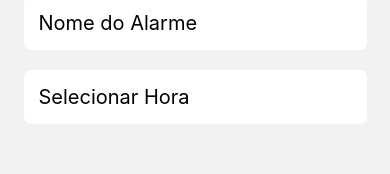
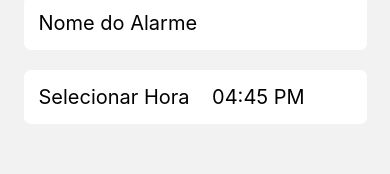
Before and after one commit to AugustoOmena/types-screens, a React Native app: screen /CriarAlarme in a window 390 px wide. Shown: the part 184-358 px from the top of the page. Built offline with nearby package versions, Linux system fonts and the light colour scheme.

Commit message:
Atualizando arquivos

```diff
--- a/App.tsx
+++ b/App.tsx
@@ -1,6 +1,6 @@
 import { NavigationContainer } from '@react-navigation/native';
 import { RootNavigator } from './src/navigation';
-import { styles } from './styles';
+import { styles } from './src/views/styles';
 
 export default function App() {
   return (
--- a/src/views/Onboarding/CriarAlarme/CriarAlarme.tsx
+++ b/src/views/Onboarding/CriarAlarme/CriarAlarme.tsx
@@ -42,14 +42,14 @@ const CriarAlarme = () => {
     };
 
     return (
-        <View style={styles.container}>
-            <ImageBackground source={require('../../../../assets/imagens/backgroundColor.png')} style={styles.image}>
+        <View style={styles.containerCriarAlarme}>
+            <ImageBackground source={require('../../../../assets/imagens/backgroundColor.png')} style={styles.imagemDeFundoNoTopo}>
                     <TouchableOpacity
                             onPress={() =>
                                 navigation.goBack()
                             }
                         >
-                        <View style={styles.voltarContainer}>
+                        <View style={styles.containerVoltarAnterior}>
                             <Image source={require('../../../../assets/imagens/seta-esquerda.png')} style={styles.imagemVoltar} />
                             <Text style={styles.textoVoltar}>Voltar</Text>
                         </View>
@@ -90,7 +90,7 @@ const CriarAlarme = () => {
                 )}
 
                 <TouchableOpacity onPress={() => setShowTimePicker(true)} style={styles.inputNomeDoAlarmeContainer}>
-                    <Text style={styles.inputText}>Selecionar Hora</Text>
+                    <Text style={styles.inputText}>Selecionar Hora    {hora.toLocaleTimeString([], { hour: '2-digit', minute: '2-digit' })}</Text>
                 </TouchableOpacity>
 
             </View>
--- a/src/views/Onboarding/CriarAlarme/Styles-Criar-Alarme.tsx
+++ b/src/views/Onboarding/CriarAlarme/Styles-Criar-Alarme.tsx
@@ -1,16 +1,17 @@
 import { StyleSheet } from "react-native";
 
 export const styles = StyleSheet.create({
-    container: {
-        height: '100%',
+    containerCriarAlarme: {
+        display: 'flex',
+        minHeight: '100%',
         alignItems: "center",
       },
-    image: {
+    imagemDeFundoNoTopo: {
         width: '100%',
         height: 150,
         paddingTop: 80,
       },
-      voltarContainer: {
+      containerVoltarAnterior: {
         marginLeft: 6,
         flexDirection: 'row',
         alignItems: 'center',
@@ -41,8 +42,8 @@ export const styles = StyleSheet.create({
       alignItems: 'center',
     },
     inputNomeDoAlarmeContainer : {
-
       backgroundColor: 'white',
+      minWidth: '92%',
       padding: 15,
       margin: 10,
       borderRadius: 7,
--- a/src/views/Onboarding/shared/AccordionAlarme.tsx
+++ b/src/views/Onboarding/shared/Acordion/AccordionAlarme.tsx
@@ -1,6 +1,7 @@
 import { Text, TouchableOpacity, View, FlatList, Alert, Image } from "react-native";
 import React, { useState, useEffect } from "react";
-import { styles } from "../../../../styles";
+import { stylesAcordeon } from "./style-accordion";
+import { styles } from "../../../styles";
 import AsyncStorage from '@react-native-async-storage/async-storage';
 import { useFocusEffect } from '@react-navigation/native';
 
@@ -45,10 +46,10 @@ const AccordionAlarme = (props: any) => {
     };
 
     const renderItem = ({ item, index }: { item: Alarme, index: number }) => (
-        <View style={styles.alarmeDaLista}>
+        <View style={stylesAcordeon.alarmeDaLista}>
             <View>
-                <Text style={styles.hora}>{item.hora}</Text>
-                <Text style={styles.horaDetalhes}>{item.nome}</Text>
+                <Text style={styles.fonte47}>{item.hora}</Text>
+                <Text style={styles.fonte20}>{item.nome}</Text>
                 <TouchableOpacity
                     onPress={() => {
                         Alert.alert(
@@ -77,12 +78,17 @@ const AccordionAlarme = (props: any) => {
 
 
     return (
+        <View style={stylesAcordeon.listContainer}>
+            {/* <Text style={styles.espacoTop80}>Alarmes</Text> */}
+
             <FlatList
                 data={alarmes}
                 renderItem={renderItem}
                 keyExtractor={(item, index) => index.toString()}
-                contentContainerStyle={styles.listContainer}
+
             />
+        </View>
+
     );
 };
 
--- /dev/null
+++ b/src/views/Onboarding/shared/Acordion/style-accordion.tsx
@@ -0,0 +1,16 @@
+import { StyleSheet } from "react-native";
+
+export const stylesAcordeon = StyleSheet.create({
+
+alarmeDaLista: {
+    backgroundColor: 'white',
+    padding: 10,
+    marginBottom: 15,
+    borderRadius: 25,
+  },
+  listContainer: {
+    minHeight: '100%',
+    paddingBottom: 250,
+    marginTop: 10,
+  },
+});
--- a/src/views/Onboarding/shared/Calendario.tsx
+++ b/src/views/Onboarding/shared/Calendario.tsx
@@ -51,6 +51,7 @@ const styles = StyleSheet.create({
       zIndex: 1,
       flex: 1,
       backgroundColor: '#f7f7f8',
+      marginBottom: 10,
     },
     image: {
       width: '100%',
--- /dev/null
+++ b/src/views/styles.ts
@@ -0,0 +1,121 @@
+// import { StyleSheet } from "react-native";
+
+// export const styles = StyleSheet.create({
+//   fullScreenContainer: {
+
+//     //backgroundColor: '#f7f7f8',
+//   },
+//   listContainer: {
+//     minHeight: '100%',
+//     paddingBottom: 250,
+//     marginTop: 10,
+//   },
+//   container: {
+//     top: 170,
+//     justifyContent: "center",
+//     alignItems: "center",
+
+//   },
+//   bottomBaixo: {
+//     position: 'absolute',
+//     bottom: 20,
+//     left: 0,
+//     right: 0,
+//     justifyContent: 'center',
+//     alignItems: 'center',
+
+//   },
+//   button: {
+//     backgroundColor: 'orange',
+//     borderRadius: 47,
+//     width: 80,
+//     height: 80,
+//     justifyContent: 'center',
+//     alignItems: 'center',
+//   },
+//   buttonText: {
+//     textAlign: 'center',
+//     fontSize: 50,
+//   },
+//   imagemAlarme: {
+//     width: 50,
+//     height: 50,
+//     resizeMode: 'contain',
+//   },
+//   alarmeDaLista: {
+//     backgroundColor: 'white',
+//     padding: 10,
+//     marginBottom: 15,
+//     borderRadius: 25,
+//   },
+//   fonte47: {
+//     fontSize: 47,
+//   },
+//   horaDetalhes: {
+//     fontSize: 20,
+//   },
+//   espacoTop80ComPadding: {
+//     marginTop: 80,
+//     paddingHorizontal: 20,
+//   },
+//   espacoTop80: {
+//     marginTop: 80,
+//   }
+//   });
+
+import { StyleSheet } from "react-native";
+
+export const styles = StyleSheet.create({
+  fullScreenContainer: {
+
+    //backgroundColor: '#f7f7f8',
+  },
+  container: {
+    top: 170,
+    justifyContent: "center",
+    alignItems: "center",
+
+  },
+  bottomBaixo: {
+    position: 'absolute',
+    bottom: 20,
+    left: 0,
+    right: 0,
+    justifyContent: 'center',
+    alignItems: 'center',
+
+  },
+  button: {
+    backgroundColor: 'orange',
+    borderRadius: 47,
+    width: 80,
+    height: 80,
+    justifyContent: 'center',
+    alignItems: 'center',
+  },
+  buttonText: {
+    textAlign: 'center',
+    fontSize: 50,
+  },
+  imagemAlarme: {
+    width: 50,
+    height: 50,
+    resizeMode: 'contain',
+  },
+  fonte47: {
+    fontSize: 47,
+  },
+  fonte20: {
+    fontSize: 20,
+  },
+  horaDetalhes: {
+    fontSize: 20,
+  },
+  espacoTop80ComPadding: {
+    marginTop: 80,
+    paddingHorizontal: 20,
+  },
+  espacoTop80: {
+    marginTop: 80,
+  }
+  });
--- a/styles.ts
+++ /dev/null
@@ -1,55 +0,0 @@
-import { StyleSheet } from "react-native";
-
-export const styles = StyleSheet.create({
-  fullScreenContainer: {
-    flex: 1,
-    backgroundColor: '#f7f7f8',
-  },
-  listContainer: {
-    paddingBottom: 250,
-    paddingHorizontal: 20,
-    marginTop: 180,
-  },
-  container: {
-    top: 170,
-    justifyContent: "center",
-    alignItems: "center",
-  },
-  bottomBaixo: {
-    position: 'absolute',
-    bottom: 20,
-    left: 0,
-    right: 0,
-    justifyContent: 'center',
-    alignItems: 'center',
-  },
-  button: {
-    backgroundColor: 'orange',
-    borderRadius: 47,
-    width: 80,
-    height: 80,
-    justifyContent: 'center',
-    alignItems: 'center',
-  },
-  buttonText: {
-    textAlign: 'center',
-    fontSize: 50,
-  },
-  imagemAlarme: {
-    width: 50,
-    height: 50,
-    resizeMode: 'contain',
-  },
-  alarmeDaLista: {
-    backgroundColor: 'white',
-    padding: 10,
-    marginBottom: 15,
-    borderRadius: 25,
-  },
-  hora: {
-    fontSize: 47,
-  },
-  horaDetalhes: {
-    fontSize: 20,
-  }
-  });
```
Also changed, not shown: src/views/Onboarding/First.tsx (+2 -3 lines).
